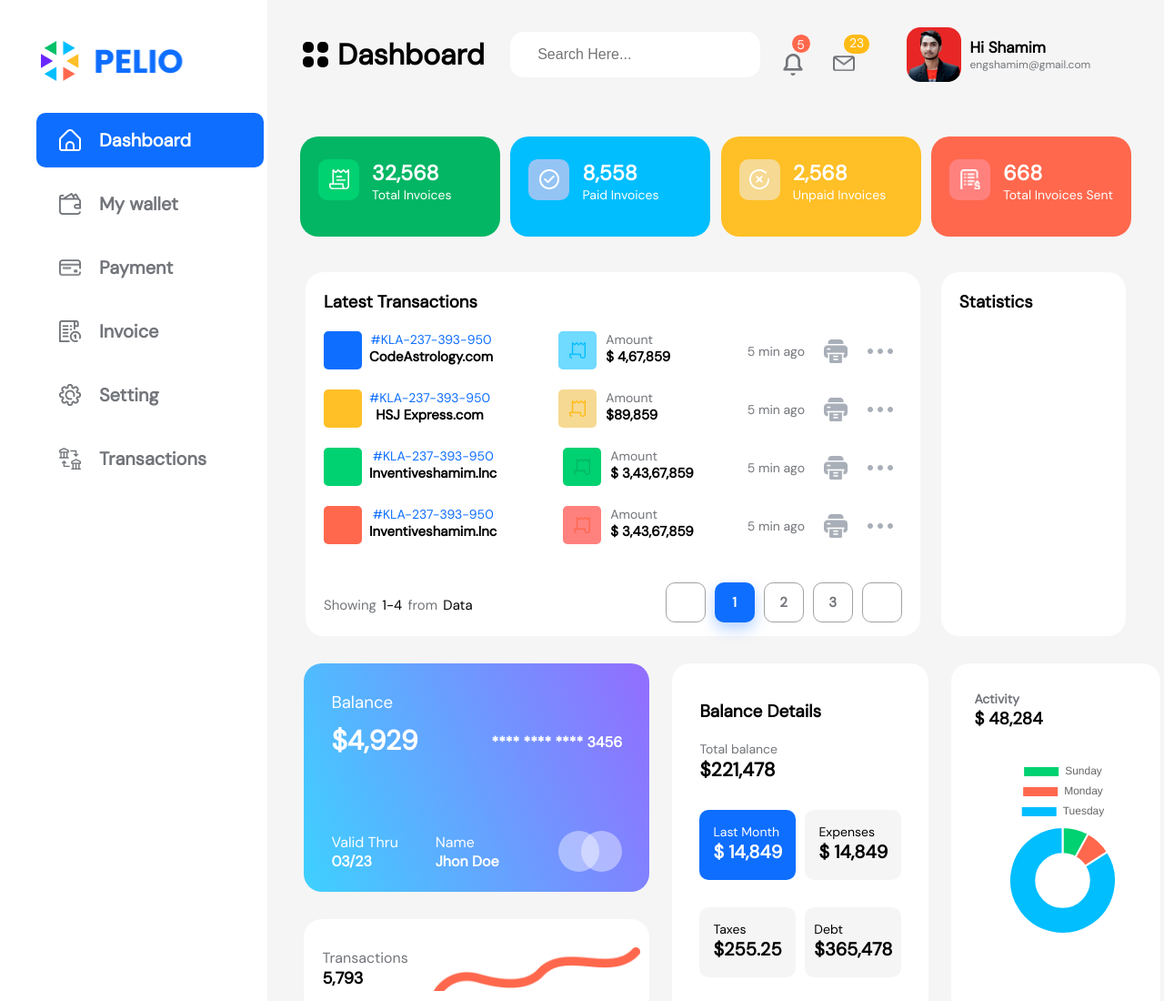
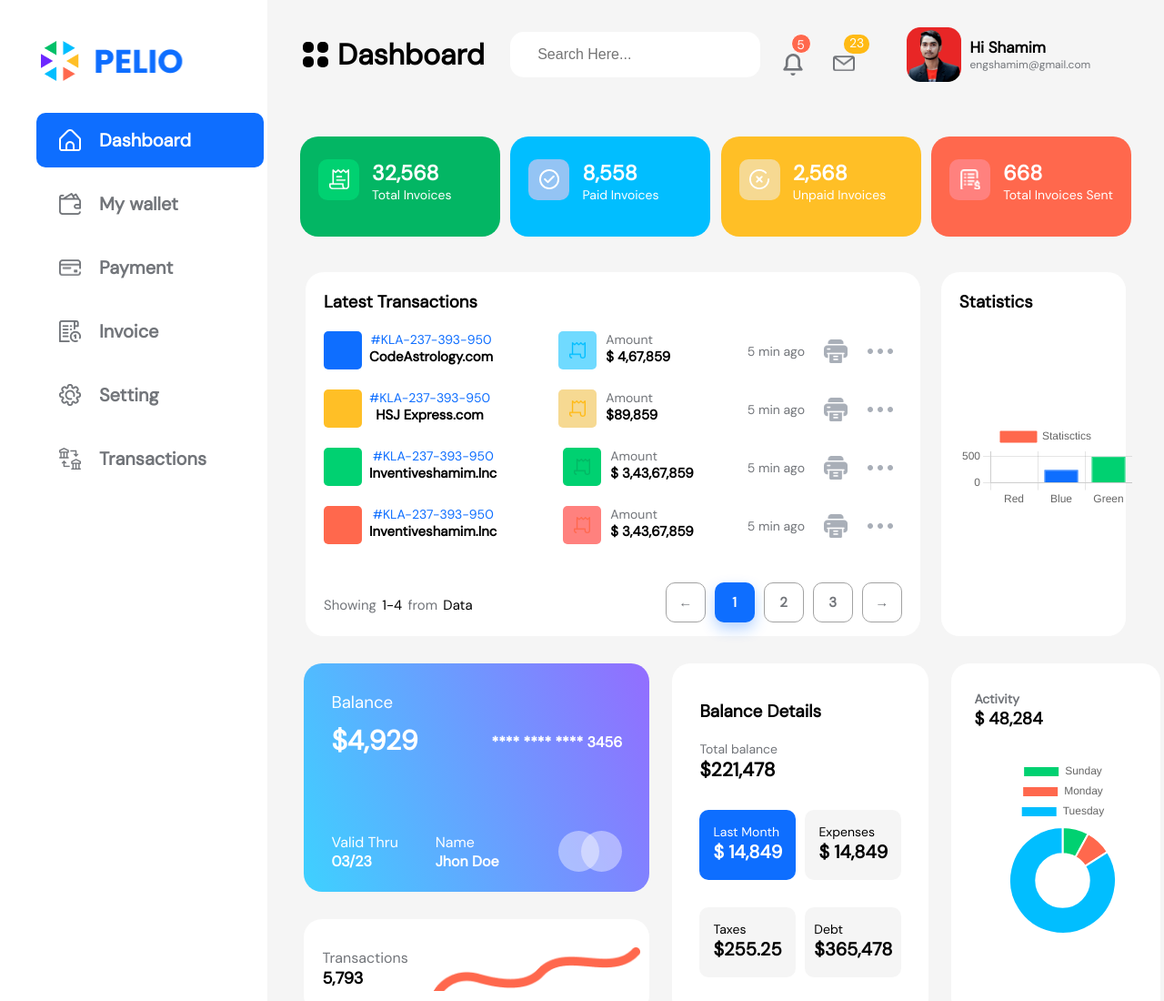
Before and after one commit to okqsna/Pelio, a plain HTML site: page index.html in a window 1280 px wide. Shown: the top 1100 px of the page at 91% size. Drawn offline with nearby package versions, Linux system fonts and the light colour scheme.

Commit message:
Update index.html

```diff
--- a/index.html
+++ b/index.html
@@ -9,10 +9,9 @@
 <link rel="preconnect" href="https://fonts.gstatic.com" crossorigin>
 <link href="https://fonts.googleapis.com/css2?family=DM+Sans&display=swap" rel="stylesheet">
 <script src="https://cdn.jsdelivr.net/npm/chart.js"></script>
-<link rel="stylesheet"
-href=
-"https://cdnjs.cloudflare.com/ajax/libs/font-awesome/4.7.0/css/font-awesome.min.css">
+<script src="https://kit.fontawesome.com/e68918fe95.js" crossorigin="anonymous"></script>
  <link rel="stylesheet" href="style.css">
+ <link type="image/x-icon" rel="icon" href="img/favilogo.png">
 </head>
 <body>
     <div class="home__page">
@@ -89,7 +88,6 @@ href=
                       <p class="p1__tinvoices">32,568</p>
                       <p class="p2__tinvoices">Total Invoices</p>
                   </div>
-                  <div class="tinvoices__circle"></div>
               </div>
               <div class="pinvoices__stat">
                 <div class="pinvoices__logo">
@@ -99,7 +97,7 @@ href=
                     <p class="p1__pinvoices">8,558</p>
                     <p class="p2__pinvoices">Paid Invoices</p>
                 </div>
-                <div class="pinvoices__circle"></div>
+
               </div>
               <div class="uinvoices__stat">
                 <div class="uinvoices__logo">
@@ -109,7 +107,7 @@ href=
                     <p class="p1__uinvoices">2,568</p>
                     <p class="p2__uinvoices">Unpaid Invoices</p>
                 </div>
-                <div class="uinvoices__circle"></div>
+
               </div>
               <div class="tsinvoices__stat">
                 <div class="tsinvoices__logo">
@@ -119,7 +117,7 @@ href=
                     <p class="p1__tsinvoices">668</p>
                     <p class="p2__tsinvoices">Total Invoices Sent</p>
                 </div>
-                <div class="tsinvoices__circle"></div>
+
               </div>
           </div>
 
@@ -144,7 +142,7 @@ href=
                           </div>
                       </div>
                       <div class="time__row1">5 min ago</div>
-                      <div class="print__row1"></div>
+                      <div class="print__row1" id="print__row1"></div>
                       <div class="more__row1"></div>
                   </div>
                   <div class="row2__lt">
@@ -165,7 +163,7 @@ href=
                         </div>
                     </div>
                     <div class="time__row2">5 min ago</div>
-                    <div class="print__row1"></div>
+                    <div class="print__row1" id="print__row1"></div>
                     <div class="more__row1"></div>
                   </div>
                   <div class="row3__lt">
@@ -186,7 +184,7 @@ href=
                         </div>
                     </div>
                     <div class="time__row3">5 min ago</div>
-                    <div class="print__row1"></div>
+                    <div class="print__row1" id="print__row1"></div>
                     <div class="more__row1"></div>
                   </div>
                   <div class="row4__lt">
@@ -207,7 +205,7 @@ href=
                         </div>
                     </div>
                     <div class="time__row4">5 min ago</div>
-                    <div class="print__row1"></div>
+                    <div class="print__row1" id="print__row1"></div>
                     <div class="more__row1"></div>
                   </div>
                   <div class="row5__lt">
@@ -216,7 +214,7 @@ href=
                       </div>
                       <div class="btns__row5">
                           <div class="btn__row5">
-                              <div class="logo1__btn_row5"></div>
+                              <div class="logo1__btn_row5">← </div>
                           </div>
                           <div class="btn2__row5">
                             <div class="logo2__btn_row5">1</div>
@@ -228,13 +226,17 @@ href=
                               <div class="logo2__btn_row5">3</div>
                             </div>
                           <div class="btn__row5">
-                            <div class="logo3__btn_row5"></div>
+                            <div class="logo3__btn_row5">→</div>
                           </div>
                       </div>
                   </div>
               </div>
               <div class="statistics__ls">
                   <h3>Statistics</h3>
+                  <div class="stats__ls">
+                    <canvas id="myChart1"></canvas>
+                  </div>
+
               </div>
         </div>
 
@@ -348,9 +350,36 @@ href=
             document.getElementById('myChart'),
             config
         );
-
-
-        </script>
+        const ctx = document.getElementById('myChart1').getContext('2d');
+        const myChart1 = new Chart(ctx, {
+    type: 'bar',
+    data: {
+        labels: ['Red', 'Blue', 'Green'],
+        datasets: [{
+            label: 'Statisctics',
+            data: [0, 250, 500],
+            backgroundColor: [
+                'rgba(255, 104, 77, 1)',
+                'rgba(14, 110, 255, 1)',
+                'rgba(0, 209, 113, 1)'
+            ],
+            borderColor: [
+                'rgba(255, 104, 77, 1)',
+                'rgba(14, 110, 255, 1)',
+                'rgba(0, 209, 113, 1)'
+            ],
+            borderWidth: 1
+        }]
+    },
+    options: {
+        scales: {
+            y: {
+                beginAtZero: true
+            }
+        }
+    }
+});
+    </script>
 
 
 
```
